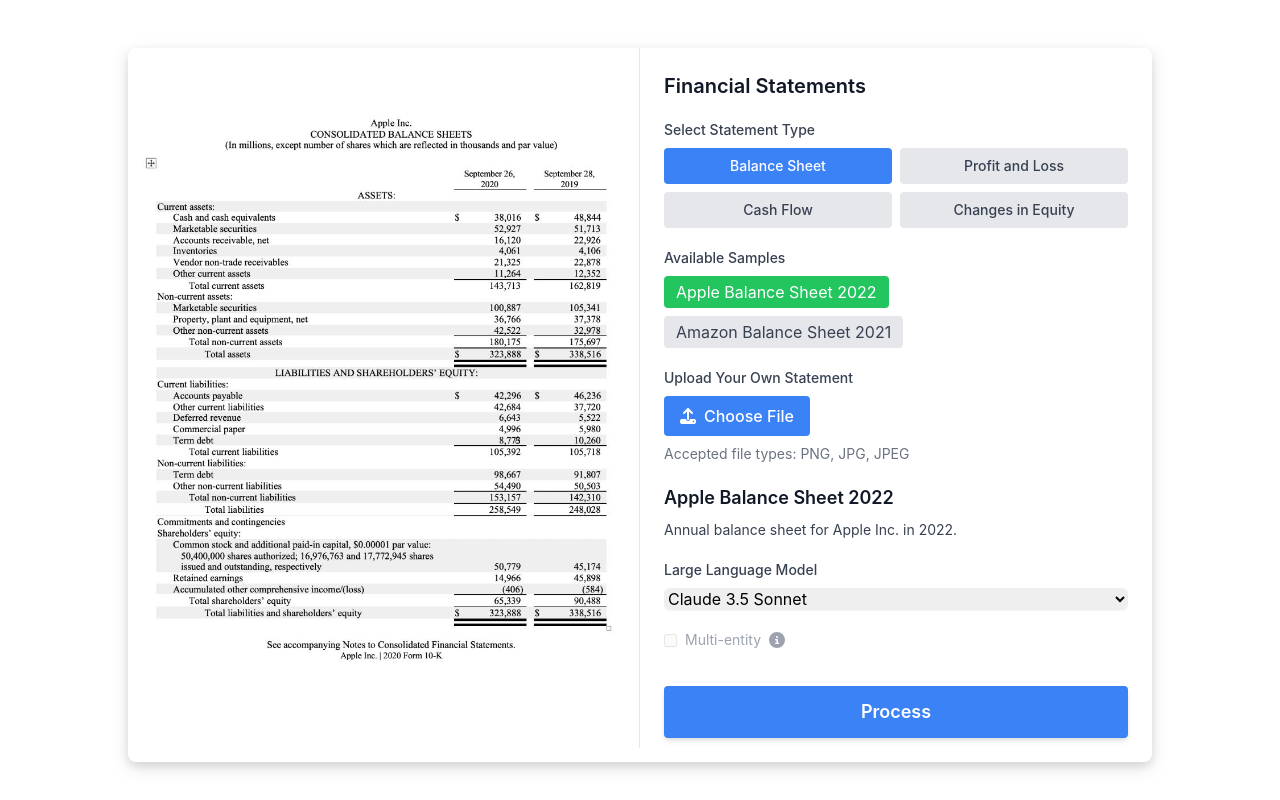
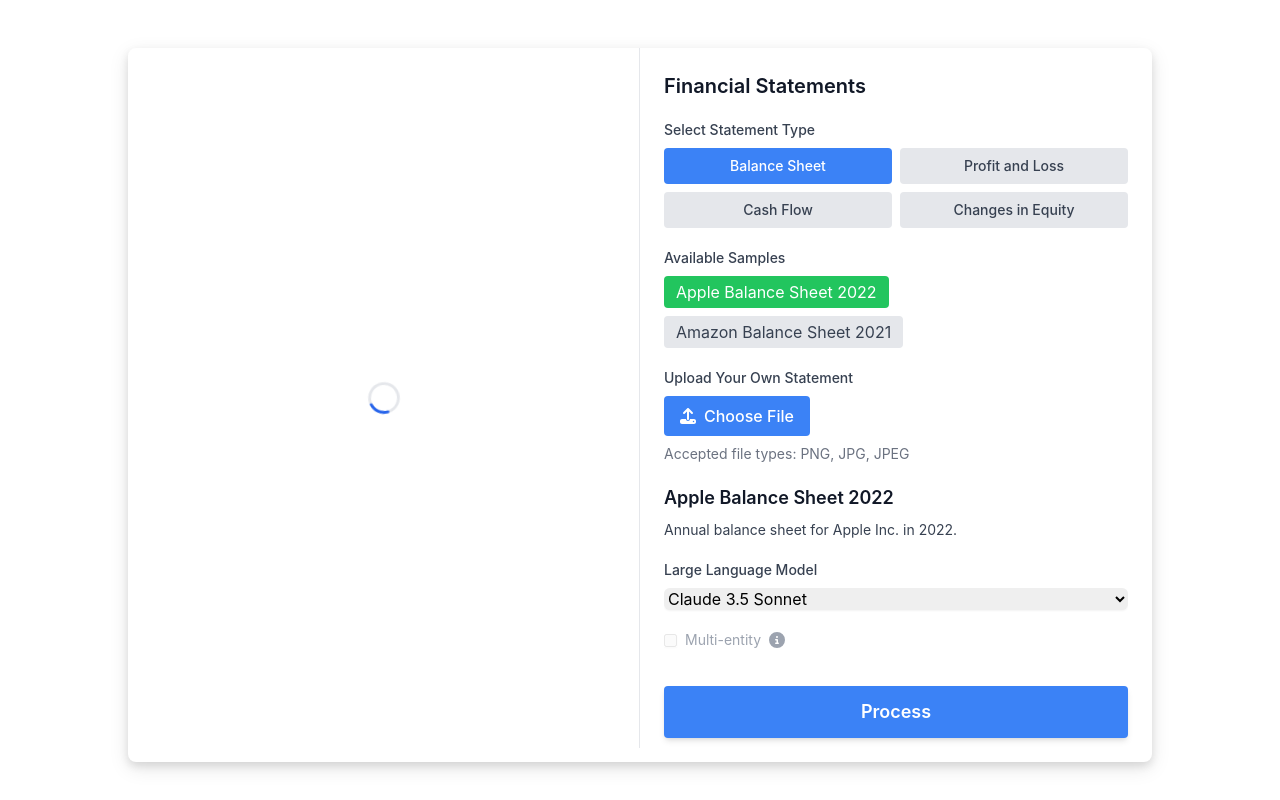
Before and after one commit to oxform/financial-statement-calculator, a React (Create React App) app in the folder financial-statement-calculator-app/: page / in a window 1280 px wide. Built offline with nearby package versions, Linux system fonts and the light colour scheme.

Commit message:
Use image loader and add loading spinner

```diff
--- /dev/null
+++ b/financial-statement-calculator-app/src/components/ImageLoader.tsx
@@ -0,0 +1,110 @@
+import React, {
+  useState,
+  useEffect,
+  forwardRef,
+  useRef,
+  useCallback,
+} from "react";
+
+interface ImageLoaderProps {
+  src: string;
+  alt: string;
+  className?: string;
+  onLoad?: () => void;
+}
+
+const ImageLoader = forwardRef<HTMLImageElement, ImageLoaderProps>(
+  ({ src, alt, className, onLoad }, ref) => {
+    const [error, setError] = useState<string | null>(null);
+    const imageLoadedRef = useRef(false);
+    const prevSrcRef = useRef(src);
+
+    const setImageLoaded = useCallback(() => {
+      imageLoadedRef.current = true;
+    }, []);
+
+    useEffect(() => {
+      if (prevSrcRef.current !== src) {
+        console.log("New image src detected. Loading image:", src);
+        imageLoadedRef.current = false;
+        setError(null);
+        prevSrcRef.current = src;
+
+        const img = new Image();
+        img.src = src;
+
+        img.onload = () => {
+          console.log("Image loaded successfully:", src);
+          setImageLoaded();
+          if (onLoad) {
+            onLoad();
+          }
+        };
+
+        img.onerror = (e) => {
+          console.error("Error loading image:", src, e);
+          setError("Failed to load image");
+        };
+
+        return () => {
+          img.onload = null;
+          img.onerror = null;
+        };
+      }
+    }, [src, onLoad, setImageLoaded]);
+
+    return (
+      <div className="relative w-full h-full">
+        <div
+          className={`absolute inset-0 flex justify-center items-center bg-white dark:bg-gray-800 transition-opacity duration-300 ${
+            imageLoadedRef.current ? "opacity-0" : "opacity-100"
+          }`}
+        >
+          <div role="status">
+            <svg
+              aria-hidden="true"
+              className="w-8 h-8 text-gray-200 animate-spin dark:text-gray-600 fill-blue-600"
+              viewBox="0 0 100 101"
+              fill="none"
+              xmlns="http://www.w3.org/2000/svg"
+            >
+              <path
+                d="M100 50.5908C100 78.2051 77.6142 100.591 50 100.591C22.3858 100.591 0 78.2051 0 50.5908C0 22.9766 22.3858 0.59082 50 0.59082C77.6142 0.59082 100 22.9766 100 50.5908ZM9.08144 50.5908C9.08144 73.1895 27.4013 91.5094 50 91.5094C72.5987 91.5094 90.9186 73.1895 90.9186 50.5908C90.9186 27.9921 72.5987 9.67226 50 9.67226C27.4013 9.67226 9.08144 27.9921 9.08144 50.5908Z"
+                fill="currentColor"
+              />
+              <path
+                d="M93.9676 39.0409C96.393 38.4038 97.8624 35.9116 97.0079 33.5539C95.2932 28.8227 92.871 24.3692 89.8167 20.348C85.8452 15.1192 80.8826 10.7238 75.2124 7.41289C69.5422 4.10194 63.2754 1.94025 56.7698 1.05124C51.7666 0.367541 46.6976 0.446843 41.7345 1.27873C39.2613 1.69328 37.813 4.19778 38.4501 6.62326C39.0873 9.04874 41.5694 10.4717 44.0505 10.1071C47.8511 9.54855 51.7191 9.52689 55.5402 10.0491C60.8642 10.7766 65.9928 12.5457 70.6331 15.2552C75.2735 17.9648 79.3347 21.5619 82.5849 25.841C84.9175 28.9121 86.7997 32.2913 88.1811 35.8758C89.083 38.2158 91.5421 39.6781 93.9676 39.0409Z"
+                fill="currentFill"
+              />
+            </svg>
+            <span className="sr-only">Loading...</span>
+          </div>
+        </div>
+        {error ? (
+          <div className="absolute inset-0 flex justify-center items-center text-red-500">
+            {error}
+          </div>
+        ) : (
+          <img
+            ref={ref}
+            src={src}
+            alt={alt}
+            className={`${className} w-full h-full object-contain transition-opacity duration-300 ${
+              imageLoadedRef.current ? "opacity-100" : "opacity-0"
+            }`}
+            onLoad={() => {
+              console.log("Image onLoad event fired:", src);
+              setImageLoaded();
+            }}
+            onError={(e) => {
+              console.error("Error in img tag:", src, e);
+              setError("Failed to load image");
+            }}
+          />
+        )}
+      </div>
+    );
+  }
+);
+
+export default ImageLoader;
--- a/financial-statement-calculator-app/src/components/ImagePreview.tsx
+++ b/financial-statement-calculator-app/src/components/ImagePreview.tsx
@@ -1,6 +1,7 @@
 import React, { useRef, useEffect, useState, useCallback } from "react";
 import { Textract } from "aws-sdk";
 import { TableData, renderTextractGrid } from "../util";
+import ImageLoader from "./ImageLoader";
 
 interface ImagePreviewProps {
   image: string;
@@ -138,7 +139,7 @@
           height: `${displayDimensions.height}px`,
         }}
       >
-        <img
+        <ImageLoader
           ref={imageRef}
           className="object-contain w-full h-full"
           src={image}
```
